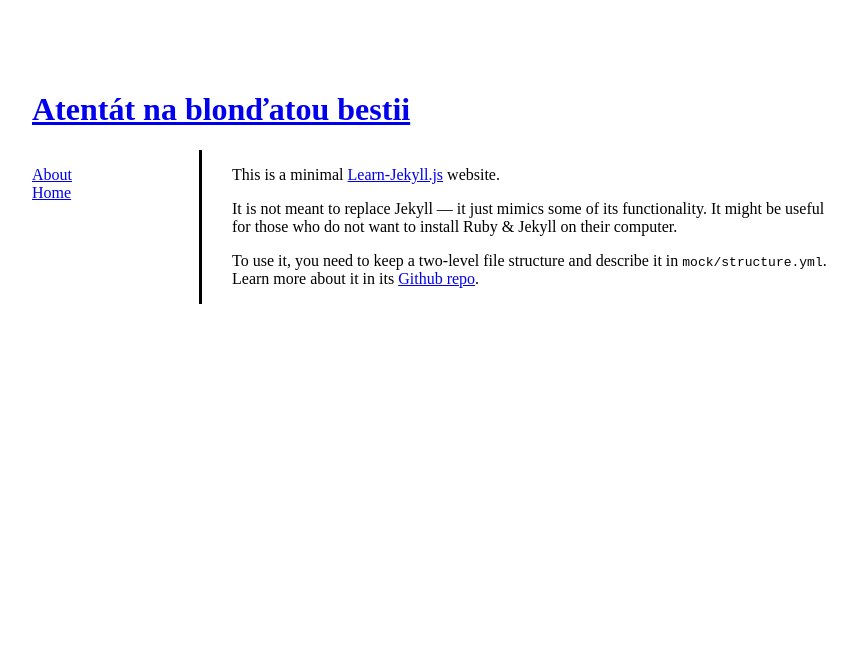
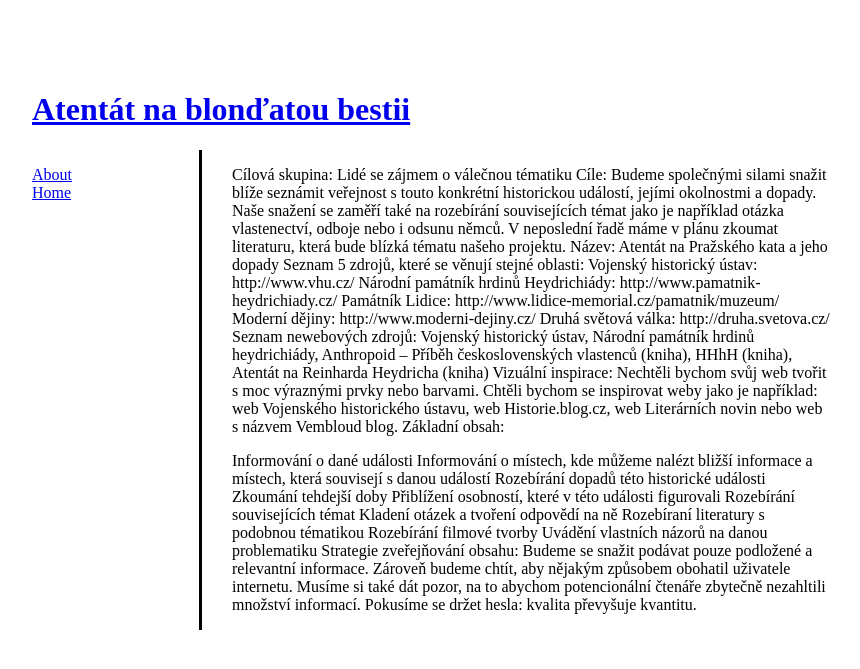
Before and after one commit to hroskovaivana/learnjekyll, a Jekyll site: the page built from about.md, in a window 1280 px wide. Shown: the top 669 px of the page, without its empty margins (208-1068 px from the left). Built offline with Jekyll 4.4.1, drawn with Linux system fonts in a browser that asks for light colours.

Commit message:
learnjekyll

```diff
--- a/about.md
+++ b/about.md
@@ -3,8 +3,16 @@ layout: page
 title: About
 ---
 
-This is a minimal [Learn-Jekyll.js](https://github.com/jan-martinek/learn-jekyll) website.
+Cílová skupina: Lidé se zájmem o válečnou tématiku Cíle: Budeme společnými silami snažit blíže seznámit veřejnost s touto konkrétní historickou událostí, jejími okolnostmi a dopady. Naše snažení se zaměří také na rozebírání souvisejících témat jako je například otázka vlastenectví, odboje nebo i odsunu němců. V neposlední řadě máme v plánu zkoumat literaturu, která bude blízká tématu našeho projektu. Název: Atentát na Pražského kata a jeho dopady Seznam 5 zdrojů, které se věnují stejné oblasti: Vojenský historický ústav: http://www.vhu.cz/ Národní památník hrdinů Heydrichiády: http://www.pamatnik-heydrichiady.cz/ Památník Lidice: http://www.lidice-memorial.cz/pamatnik/muzeum/ Moderní dějiny: http://www.moderni-dejiny.cz/ Druhá světová válka: http://druha.svetova.cz/ Seznam newebových zdrojů:
+Vojenský historický ústav, Národní památník hrdinů heydrichiády, Anthropoid -- Příběh československých vlastenců (kniha), HHhH (kniha), Atentát na Reinharda Heydricha (kniha) Vizuální inspirace: Nechtěli bychom svůj web tvořit s moc výraznými prvky nebo barvami. Chtěli bychom se inspirovat weby jako je například: web Vojenského historického ústavu, web Historie.blog.cz, web Literárních novin nebo web s názvem Vembloud blog. Základní obsah:
 
-It is not meant to replace Jekyll — it just mimics some of its functionality. It might be useful for those who do not want to install Ruby & Jekyll on their computer.
-
-To use it, you need to keep a two-level file structure and describe it in `mock/structure.yml`. Learn more about it in its [Github repo](https://github.com/jan-martinek/learn-jekyll).
+Informování o dané události
+Informování o místech, kde můžeme nalézt bližší informace a místech, která souvisejí s danou událostí
+Rozebírání dopadů této historické události
+Zkoumání tehdejší doby
+Přiblížení osobností, které v této události figurovali
+Rozebírání souvisejících témat
+Kladení otázek a tvoření odpovědí na ně
+Rozebíraní literatury s podobnou tématikou
+Rozebírání filmové tvorby
+Uvádění vlastních názorů na danou problematiku Strategie zveřejňování obsahu: Budeme se snažit podávat pouze podložené a relevantní informace. Zároveň budeme chtít, aby nějakým způsobem obohatil uživatele internetu. Musíme si také dát pozor, na to abychom potencionální čtenáře zbytečně nezahltili množství informací. Pokusíme se držet hesla: kvalita převyšuje kvantitu.
```
